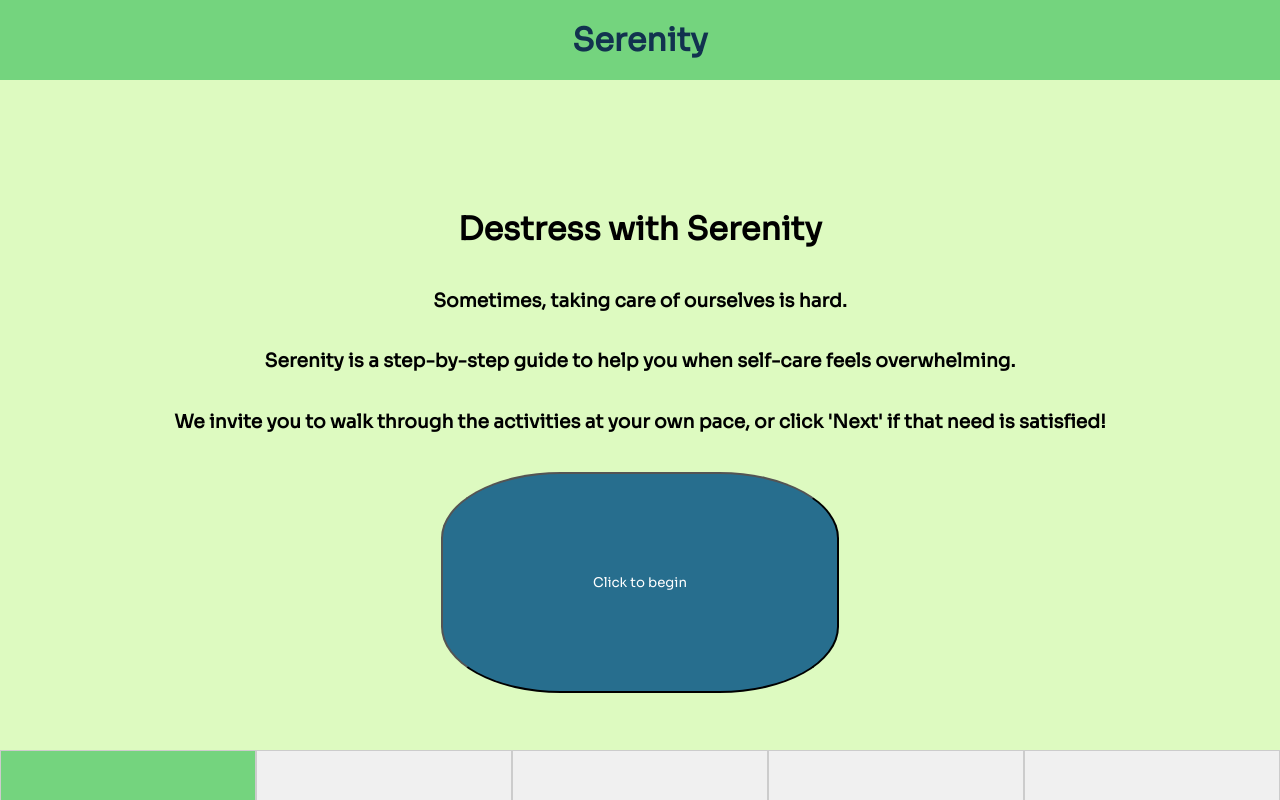
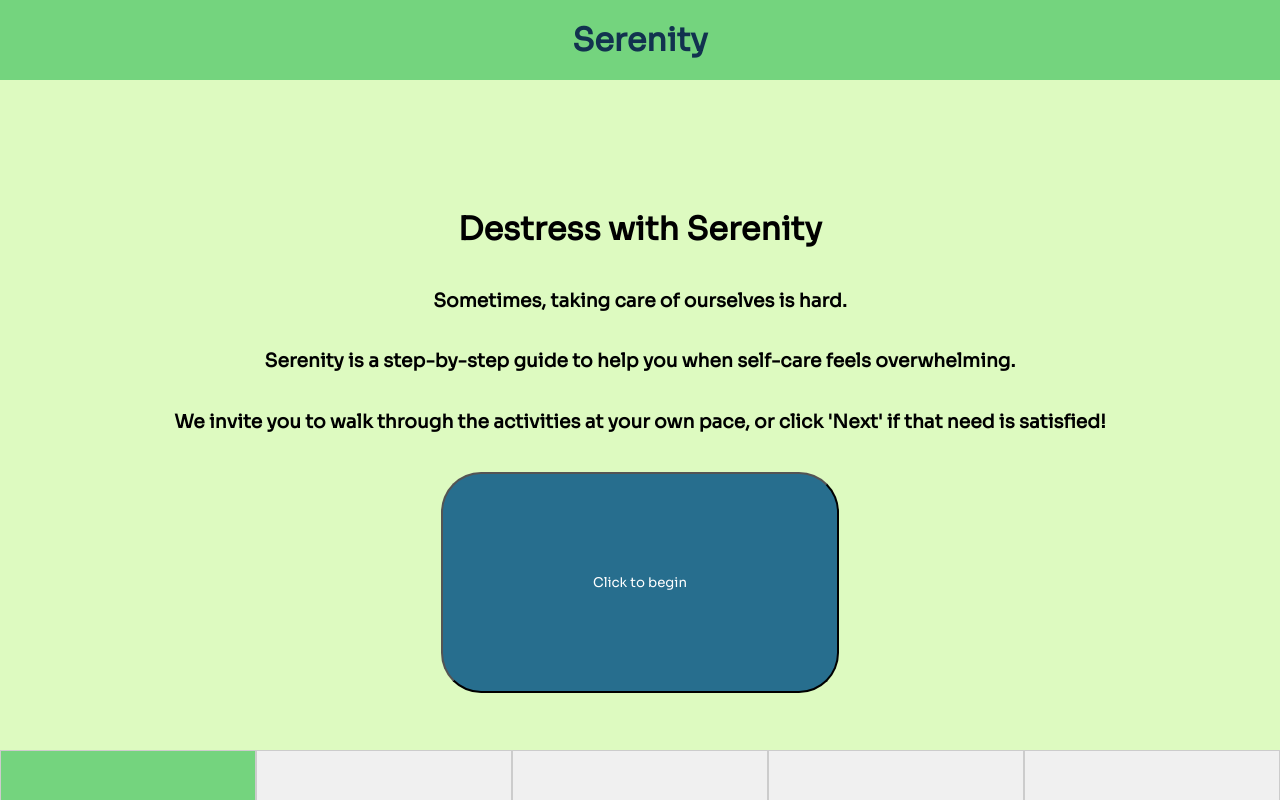
Before and after one commit to davidy838/serenity, a React (Create React App) app: page / in a window 1280 px wide. Built offline with nearby package versions, Linux system fonts and the light colour scheme.

Commit message:
edit button styling

```diff
--- a/src/pages/Breathing.css
+++ b/src/pages/Breathing.css
@@ -5,7 +5,7 @@ button {
     margin-bottom: 0;
     background: none;
     background-color: #276e8e;
-    border-radius: 30%;
+    border-radius: 40px;
     color: white
 }
 
```
